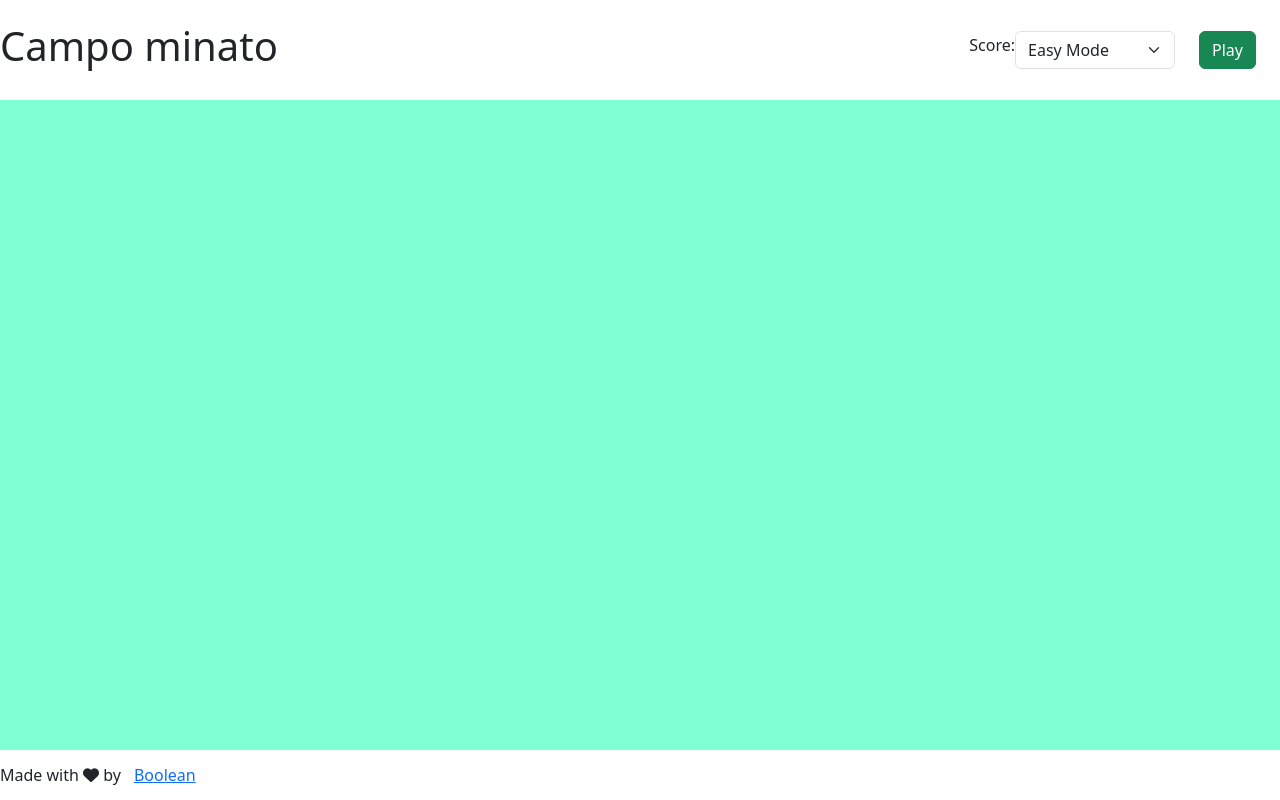
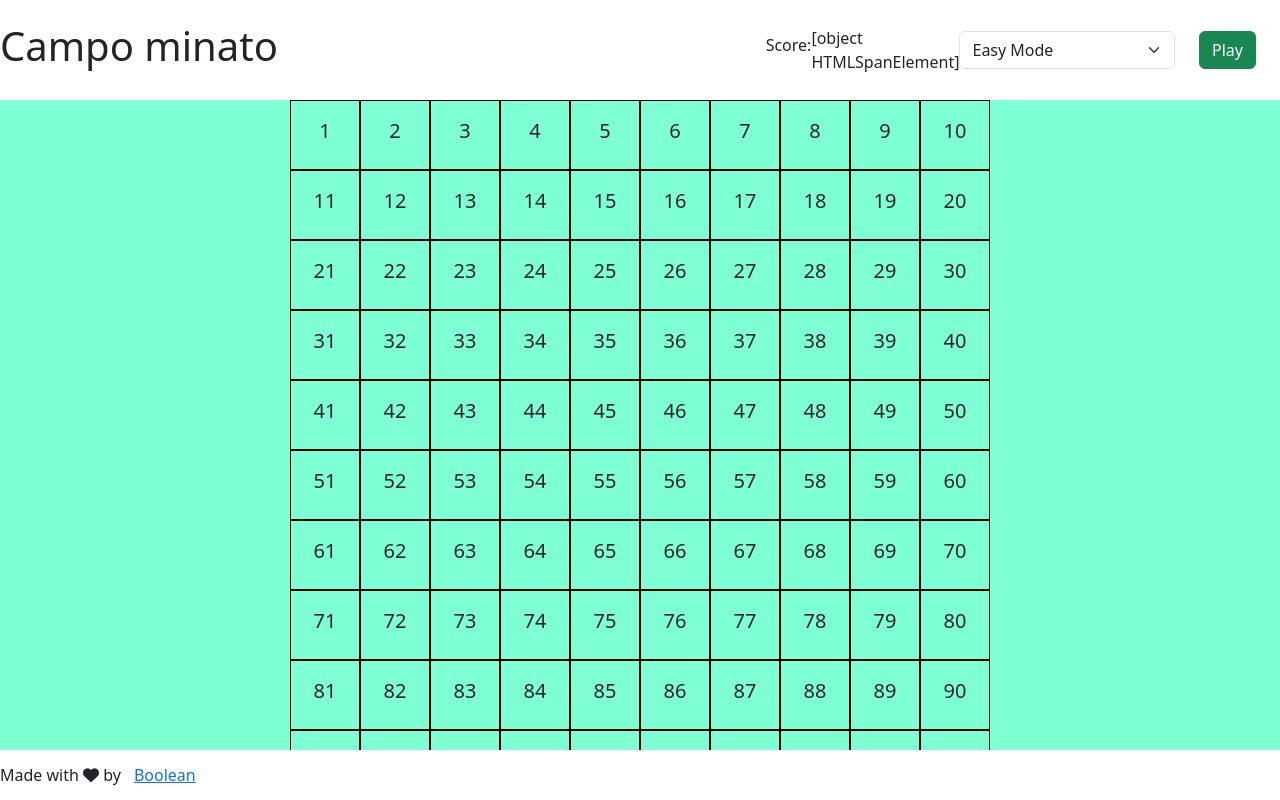
Before and after one commit to LukePadawalker/js-campominato-dom, a plain HTML site: page index.html in a window 1280 px wide. Both pictures are taken after a click on the button "Play". Drawn offline with nearby package versions, Linux system fonts and the light colour scheme.

Commit message:
fixed milestone 2

```diff
--- a/index.html
+++ b/index.html
@@ -18,7 +18,7 @@
         </div>
 
         <div class="right-content d-flex justify-content-start align-items-center">
-            <h6>Score:</h6>
+            <h6>Score: </h6><span id="score"></span>
             <select id="selector" class="form-select me-4" aria-label="Default select example">
                 <option value="easy">Easy Mode</option>
                 <option value="medium">Medium Mode</option>
--- a/script.js
+++ b/script.js
@@ -9,17 +9,19 @@ console.log("JS OK");
 const grid = document.getElementById('grid');
 const button = document.getElementById('button');
 const selector = document.getElementById('selector');
+const scoreContainer = document.getElementById('score');
 
 
 // valori iniziali
 let rows;
 let cols;
+const maxBombs = 16;
 
-selector.addEventListener('change', function(){
 
 let selectorValue = selector.value;
+
 console.log(selectorValue);
-    switch(selectorValue){
+switch (selectorValue){
     case "medium":
         rows = 9;
         cols = 9;
@@ -34,8 +36,9 @@ selector.addEventListener('change', function(){
         break;
 
 }
-    console.log(rows);
-    console.log(cols);
+
+let totalCells = rows * cols;
+
 
 
 const numOfRows = document.querySelector(':root');
@@ -45,12 +48,6 @@ selector.addEventListener('change', function(){
 
 }
 
-})
-
-
-// funzioni
-
-// crea una cella
 
 const createCell = () => {
     const cell = document.createElement('div');
@@ -59,28 +56,47 @@ const createCell = () => {
     return cell;
 }
 
-
-let totalCells = rows * cols;
-
 // svolgimento
 
 // creiamo una variabile falsa di default
 let gridExist = false;
 
+const arrayBombs = () =>{
+
+    let array = [];
+    for(i = 0;array.length < maxBombs; i++){
+        const randomNum = Math.floor(Math.random() * 100) + 1;
+        console.log(randomNum);
+
+        if (!array.includes(randomNum)){
+            array.push(randomNum);
+        }
+
+        console.log(array);
+    }
+    return array;
+    console.log(array);
+
+}
+arrayBombs();
+
 button.addEventListener('click', function(){
 
-    console.log(totalCells);
+
+    if (gridExist == false){
+
 
         for(let i = 0; i < totalCells; i++){
 
             // variabili
             const newCell = createCell();
+            let score = 0;
 
             // creiamo il contenitore per il numero
-        cellContainer = document.createElement('h5');
+            const cellContainer = document.createElement('h5');
 
 
-        //inseriamo il numero dentro il contenitore
+            // inseriamo il numero dentro il contenitore
             numInCell = i + 1;
             cellContainer.textContent = numInCell;
 
@@ -92,16 +108,32 @@ button.addEventListener('click', function(){
             // inseriamo la cella dentro la griglia
             grid.appendChild(newCell);
 
+
             // coloriamo la cella di blu
             newCell.addEventListener('click', () => {
 
                 newCell.classList.add("clicked");
                 console.log(newCell.innerText);
 
+                // aumentiamo il punteggio di 1
+                score = score + 1;
+                console.log(score);
+
                 // coloriamola di rosso se contiene una bomba
+                if (arrayBombs().includes(numInCell)){
+                    console.log("hai cliccato una bomba")
+                }
+                console.log(numInCell);
 
 
             })
+
+
+        }
+
+        // inseriamo il punteggio dentro il contenitore
+        scoreContainer.textContent = score;
+
 
 
         // facciamo si che il bottone play generi una sola griglia
@@ -111,3 +143,9 @@ button.addEventListener('click', function(){
 
 
 });
+
+
+
+selector.addEventListener('submit',function(event){
+    event.preventDefault;
+})
```
Lines whose indentation alone changed are shown as unchanged.
